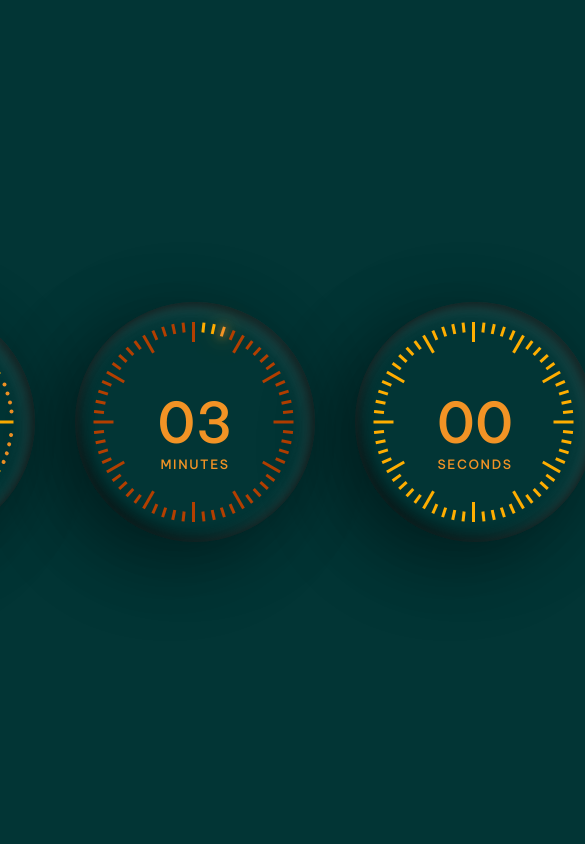
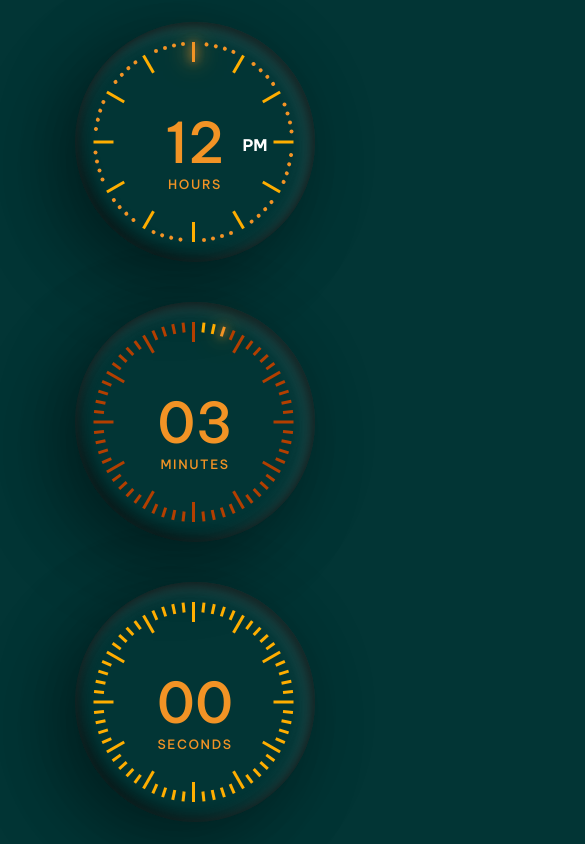
Before and after one commit to StefzZ8/Digital-clock, a plain HTML site: page index.html in a window 390 px wide. Shown: the whole page, 585 px wide, since content can reach past the window. Drawn offline with Linux system fonts and the light colour scheme.

Commit message:
responsive for mobile

```diff
--- a/style.css
+++ b/style.css
@@ -138,5 +138,23 @@ body {
     1.5px 9px #B33F00,
     4px 18px #B33F00,
     7px 27px #B33F00;
+}
 
+
+
+@media only screen and (max-width: 720px) {
+  #clock {
+    width: 100%;
+    display: flex;
+    flex-direction: column;
+  }
 }
+
+
+@media only screen and (max-width: 480px) {
+  #clock {
+    width: 100%;
+    display: flex;
+    flex-direction: column;
+  }
+}
```
